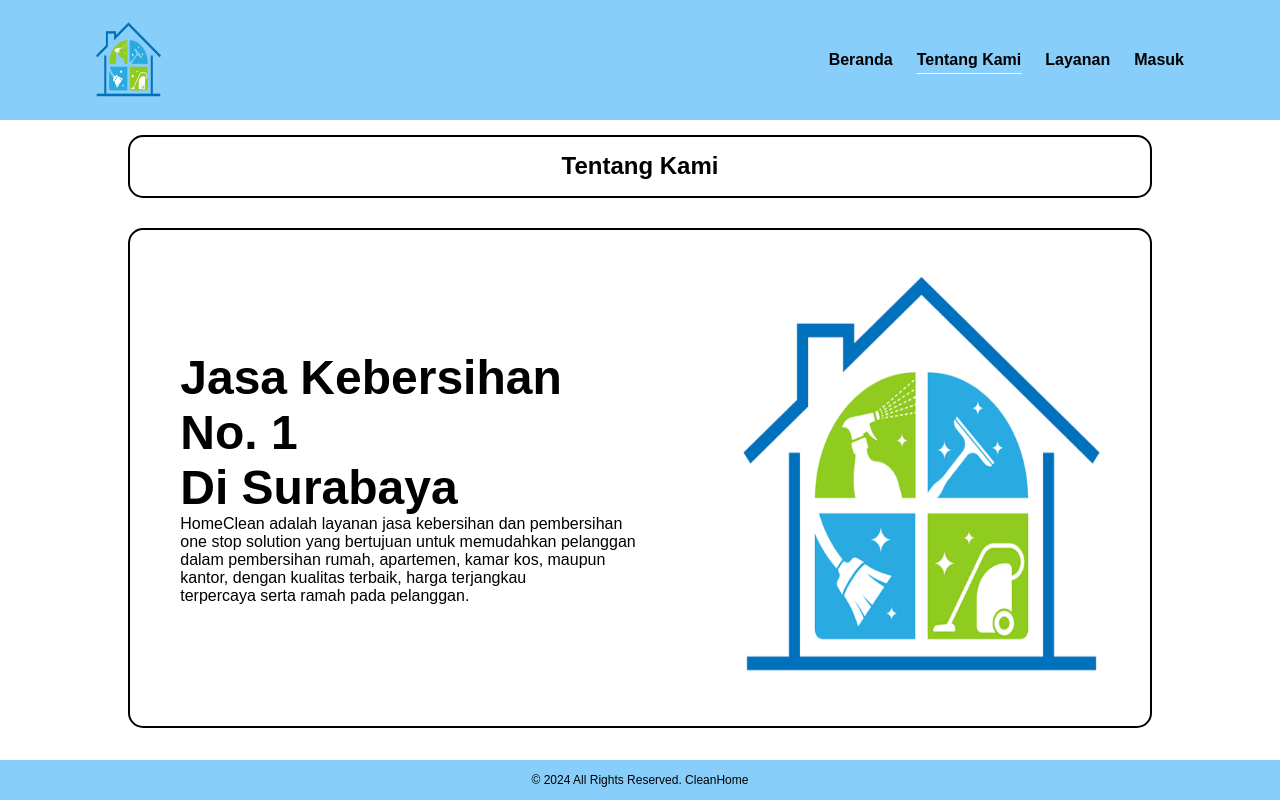
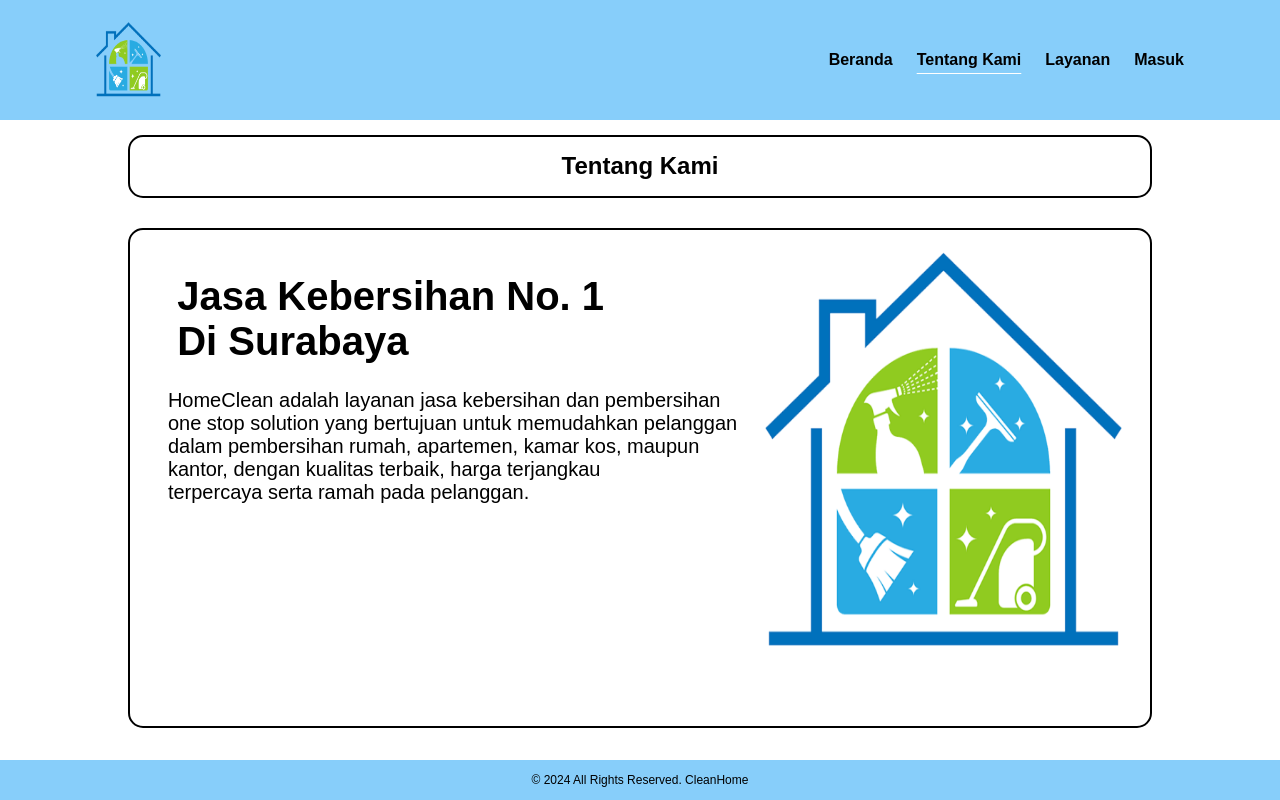
Before and after one commit to Faizalibrahimm/CleanHome, a plain HTML site: page tentang.html in a window 1280 px wide. Drawn offline with Linux system fonts and the light colour scheme.

Commit message:
Update tentang.css 03-10-24

```diff
--- a/style/tentang.css
+++ b/style/tentang.css
@@ -75,12 +75,27 @@ main {
   margin-top: 30px;
   display: flex;
   justify-content: space-evenly;
+  align-items: top;
+}
+
+.isi-text {
+  display: flex;
+  flex-direction: column;
+  max-width: 70%;
   align-items: center;
 }
 
-.containerB h2 {
-  margin-right: 10%;
-  font-size: 48px;
+.isi-text h2 {
+  margin-right: 20%;
+  font-size: 40px;
+  margin-bottom: 25px;
+  margin-top: 44px;
+  margin-left: 2px;
+}
+
+.isi-text p {
+  font-size: 20px;
+  margin-left: 10px;
 }
 
 .cbimg {
```
